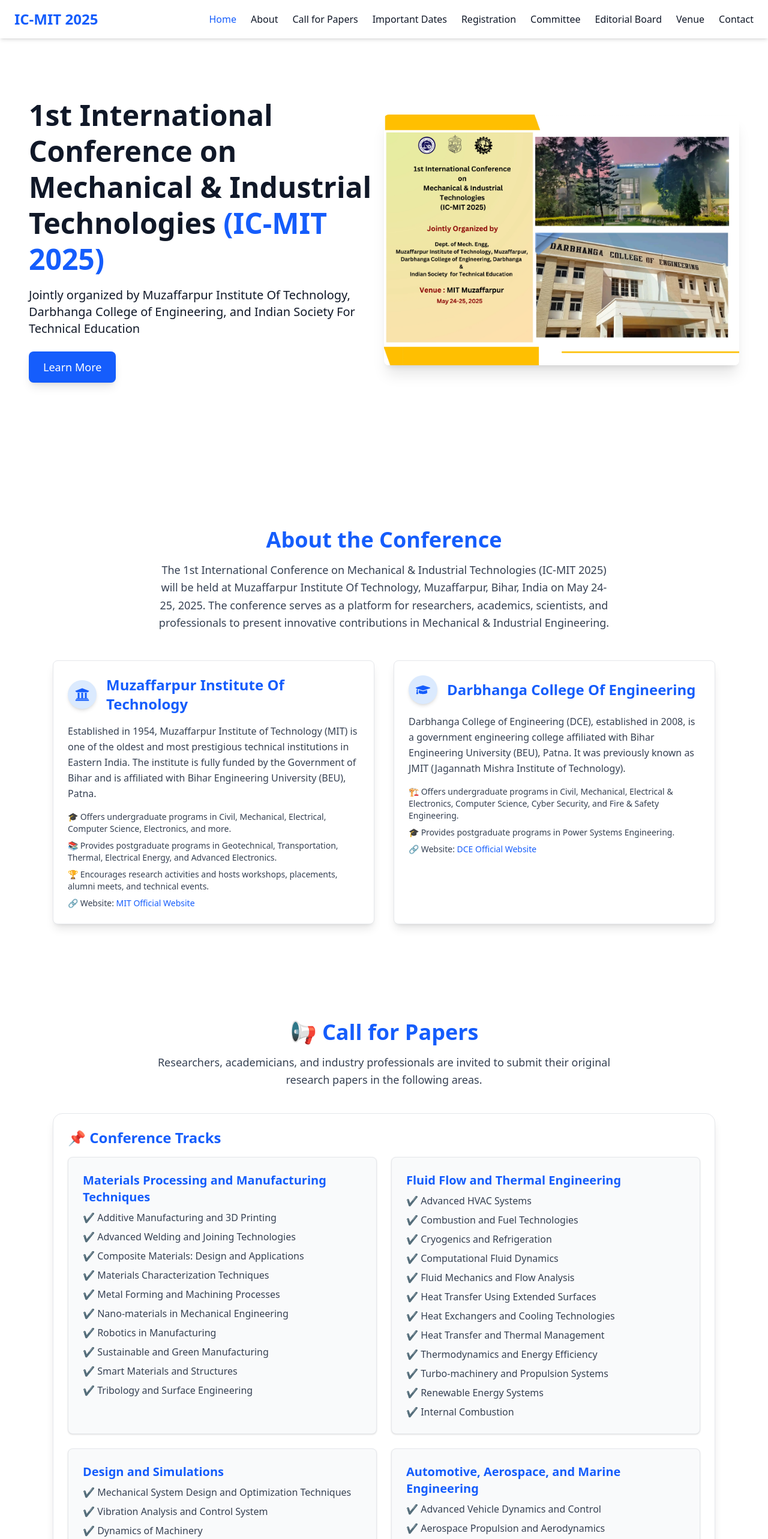
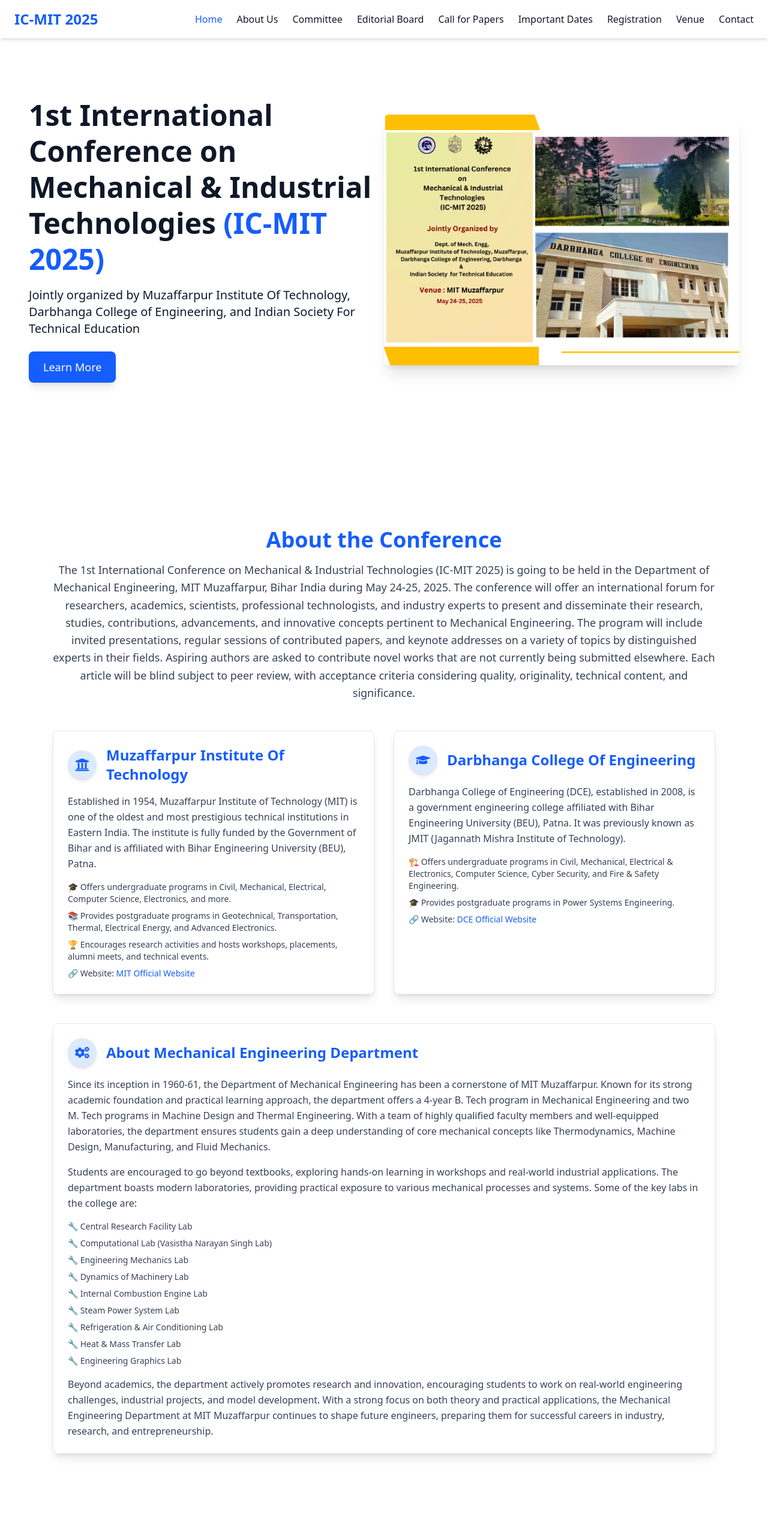
Before and after one commit to HarryOhm33/IC-MIT, a React (Vite) app: page / in a window 1280 px wide. Shown: the top 2566 px of the page at 60% size. Built offline with nearby package versions, Linux system fonts and the light colour scheme.

Commit message:
Added Some More Info

```diff
--- a/src/App.jsx
+++ b/src/App.jsx
@@ -15,11 +15,12 @@
       <Navbar />
       <Hero />
       <About />
+      <Committee />
+      <EditorialBoard />
       <CallForPapers />
       <ImportantDates />
       <RegistrationFees />
-      <Committee />
-      <EditorialBoard />
+
       <Venue />
       <ContactFooter />
     </div>
--- a/src/components/About.jsx
+++ b/src/components/About.jsx
@@ -1,5 +1,5 @@
 import { motion } from "framer-motion";
-import { FaUniversity, FaGraduationCap } from "react-icons/fa"; // Icons for visual appeal
+import { FaUniversity, FaGraduationCap, FaCogs } from "react-icons/fa"; // Added FaCogs for Mechanical Engineering
 
 export default function About() {
   return (
@@ -22,17 +22,25 @@
             About the Conference
           </motion.h2>
           <motion.p
-            className="mt-4 text-lg text-gray-700 max-w-3xl mx-auto leading-relaxed"
+            className="mt-4 text-lg text-gray-700 max-w-6xl mx-auto leading-relaxed"
             initial={{ opacity: 0 }}
             whileInView={{ opacity: 1 }}
             transition={{ duration: 1, delay: 0.4 }}
           >
             The 1st International Conference on Mechanical & Industrial
-            Technologies (IC-MIT 2025) will be held at Muzaffarpur Institute Of
-            Technology, Muzaffarpur, Bihar, India on May 24-25, 2025. The
-            conference serves as a platform for researchers, academics,
-            scientists, and professionals to present innovative contributions in
-            Mechanical & Industrial Engineering.
+            Technologies (IC-MIT 2025) is going to be held in the Department of
+            Mechanical Engineering, MIT Muzaffarpur, Bihar India during May
+            24-25, 2025. The conference will offer an international forum for
+            researchers, academics, scientists, professional technologists, and
+            industry experts to present and disseminate their research, studies,
+            contributions, advancements, and innovative concepts pertinent to
+            Mechanical Engineering. The program will include invited
+            presentations, regular sessions of contributed papers, and keynote
+            addresses on a variety of topics by distinguished experts in their
+            fields. Aspiring authors are asked to contribute novel works that
+            are not currently being submitted elsewhere. Each article will be
+            blind subject to peer review, with acceptance criteria considering
+            quality, originality, technical content, and significance.
           </motion.p>
         </motion.div>
 
@@ -132,6 +140,62 @@
             </ul>
           </motion.div>
         </div>
+
+        {/* About Mechanical Engineering Department */}
+        <motion.div
+          className="mt-12 bg-white p-6 rounded-lg shadow-lg border border-gray-200 hover:scale-[1.02] transition-transform duration-300"
+          initial={{ opacity: 0, y: 50 }}
+          whileInView={{ opacity: 1, y: 0 }}
+          transition={{ duration: 0.8, delay: 0.6 }}
+          viewport={{ once: true }}
+        >
+          <div className="flex items-center space-x-4">
+            <div className="p-3 bg-blue-100 rounded-full shadow-md">
+              <FaCogs className="text-blue-600 text-2xl" />
+            </div>
+            <h3 className="text-2xl font-semibold text-blue-600">
+              About Mechanical Engineering Department
+            </h3>
+          </div>
+          <p className="mt-4 text-gray-700 leading-relaxed">
+            Since its inception in 1960-61, the Department of Mechanical
+            Engineering has been a cornerstone of MIT Muzaffarpur. Known for its
+            strong academic foundation and practical learning approach, the
+            department offers a 4-year B. Tech program in Mechanical Engineering
+            and two M. Tech programs in Machine Design and Thermal Engineering.
+            With a team of highly qualified faculty members and well-equipped
+            laboratories, the department ensures students gain a deep
+            understanding of core mechanical concepts like Thermodynamics,
+            Machine Design, Manufacturing, and Fluid Mechanics.
+          </p>
+          <p className="mt-4 text-gray-700 leading-relaxed">
+            Students are encouraged to go beyond textbooks, exploring hands-on
+            learning in workshops and real-world industrial applications. The
+            department boasts modern laboratories, providing practical exposure
+            to various mechanical processes and systems. Some of the key labs in
+            the college are:
+          </p>
+          <ul className="mt-4 text-gray-700 text-sm space-y-2">
+            <li>🔧 Central Research Facility Lab</li>
+            <li>🔧 Computational Lab (Vasistha Narayan Singh Lab)</li>
+            <li>🔧 Engineering Mechanics Lab</li>
+            <li>🔧 Dynamics of Machinery Lab</li>
+            <li>🔧 Internal Combustion Engine Lab</li>
+            <li>🔧 Steam Power System Lab</li>
+            <li>🔧 Refrigeration & Air Conditioning Lab</li>
+            <li>🔧 Heat & Mass Transfer Lab</li>
+            <li>🔧 Engineering Graphics Lab</li>
+          </ul>
+          <p className="mt-4 text-gray-700 leading-relaxed">
+            Beyond academics, the department actively promotes research and
+            innovation, encouraging students to work on real-world engineering
+            challenges, industrial projects, and model development. With a
+            strong focus on both theory and practical applications, the
+            Mechanical Engineering Department at MIT Muzaffarpur continues to
+            shape future engineers, preparing them for successful careers in
+            industry, research, and entrepreneurship.
+          </p>
+        </motion.div>
       </div>
     </section>
   );
--- a/src/components/Navbar.jsx
+++ b/src/components/Navbar.jsx
@@ -24,10 +24,8 @@
       }
     };
 
-    // Add event listener for clicks outside the mobile menu
     document.addEventListener("mousedown", handleClickOutside);
 
-    // Cleanup the event listener
     return () => {
       document.removeEventListener("mousedown", handleClickOutside);
     };
@@ -39,16 +37,16 @@
       const sections = [
         "home",
         "about",
+        "committee",
+        "editorial-board",
         "call-for-papers",
         "dates",
         "registration",
         "venue",
-        "committee",
-        "editorial-board",
         "contact",
       ];
 
-      let foundSection = "home"; // Default to home
+      let foundSection = "home";
 
       for (const section of sections) {
         const element = document.getElementById(section);
@@ -93,105 +91,30 @@
 
         {/* Desktop Menu */}
         <div className="hidden md:flex space-x-6 text-gray-900">
+          {[
+            { to: "home", label: "Home" },
+            { to: "about", label: "About Us" },
+            { to: "committee", label: "Committee" },
+            { to: "editorial-board", label: "Editorial Board" },
+            { to: "call-for-papers", label: "Call for Papers" },
+            { to: "dates", label: "Important Dates" },
+            { to: "registration", label: "Registration" },
+            { to: "venue", label: "Venue" },
+            { to: "contact", label: "Contact" },
+          ].map((item) => (
             <Link
-            to="home"
+              key={item.to}
+              to={item.to}
               smooth={true}
               duration={500}
               offset={-80}
               className={`hover:text-blue-600 transition-colors duration-300 cursor-pointer ${
-              activeSection === "home" ? "text-blue-600" : ""
+                activeSection === item.to ? "text-blue-600" : ""
               }`}
             >
-            Home
+              {item.label}
             </Link>
-          <Link
-            to="about"
-            smooth={true}
-            duration={500}
-            offset={-80}
-            className={`hover:text-blue-600 transition-colors duration-300 cursor-pointer ${
-              activeSection === "about" ? "text-blue-600" : ""
-            }`}
-          >
-            About
-          </Link>
-          <Link
-            to="call-for-papers"
-            smooth={true}
-            duration={500}
-            offset={-80}
-            className={`hover:text-blue-600 transition-colors duration-300 cursor-pointer ${
-              activeSection === "call-for-papers" ? "text-blue-600" : ""
-            }`}
-          >
-            Call for Papers
-          </Link>
-          <Link
-            to="dates"
-            smooth={true}
-            duration={500}
-            offset={-80}
-            className={`hover:text-blue-600 transition-colors duration-300 cursor-pointer ${
-              activeSection === "dates" ? "text-blue-600" : ""
-            }`}
-          >
-            Important Dates
-          </Link>
-          <Link
-            to="registration"
-            smooth={true}
-            duration={500}
-            offset={-80}
-            className={`hover:text-blue-600 transition-colors duration-300 cursor-pointer ${
-              activeSection === "registration" ? "text-blue-600" : ""
-            }`}
-          >
-            Registration
-          </Link>
-          <Link
-            to="committee"
-            smooth={true}
-            duration={500}
-            offset={-80}
-            className={`hover:text-blue-600 transition-colors duration-300 cursor-pointer ${
-              activeSection === "committee" ? "text-blue-600" : ""
-            }`}
-          >
-            Committee
-          </Link>
-          <Link
-            to="editorial-board"
-            smooth={true}
-            duration={500}
-            offset={-80}
-            className={`hover:text-blue-600 transition-colors duration-300 cursor-pointer ${
-              activeSection === "editorial-board" ? "text-blue-600" : ""
-            }`}
-          >
-            Editorial Board
-          </Link>
-          <Link
-            to="venue"
-            smooth={true}
-            duration={500}
-            offset={-80}
-            className={`hover:text-blue-600 transition-colors duration-300 cursor-pointer ${
-              activeSection === "venue" ? "text-blue-600" : ""
-            }`}
-          >
-            Venue
-          </Link>
-          <Link
-            to="contact"
-            smooth={true}
-            duration={500}
-            offset={-80}
-            className={`hover:text-blue-600 transition-colors duration-300 cursor-pointer ${
-              activeSection === "contact" ? "text-blue-600" : ""
-            }`}
-          >
-            Contact
-          </Link>
+          ))}
         </div>
 
         {/* Mobile Menu Button */}
@@ -206,120 +129,37 @@
       {/* Mobile Menu */}
       {isOpen && (
         <motion.div
-          ref={mobileMenuRef} // Attach the ref to the mobile menu
+          ref={mobileMenuRef}
           className="md:hidden bg-white p-4 space-y-4 text-center text-gray-900 shadow-lg border-t border-gray-200"
           initial={{ opacity: 0, y: -20 }}
           animate={{ opacity: 1, y: 0 }}
           transition={{ duration: 0.3, ease: "easeOut" }}
         >
+          {[
+            { to: "home", label: "Home" },
+            { to: "about", label: "About Us" },
+            { to: "committee", label: "Committee" },
+            { to: "editorial-board", label: "Editorial Board" },
+            { to: "call-for-papers", label: "Call for Papers" },
+            { to: "dates", label: "Important Dates" },
+            { to: "registration", label: "Registration" },
+            { to: "venue", label: "Venue" },
+            { to: "contact", label: "Contact" },
+          ].map((item) => (
             <Link
-            to="home"
+              key={item.to}
+              to={item.to}
               smooth={true}
               duration={500}
               offset={-80}
               className={`block hover:text-blue-600 transition-colors duration-300 cursor-pointer ${
-              activeSection === "home" ? "text-blue-600" : ""
+                activeSection === item.to ? "text-blue-600" : ""
               }`}
               onClick={toggleMenu}
             >
-            Home
+              {item.label}
             </Link>
-          <Link
-            to="about"
-            smooth={true}
-            duration={500}
-            offset={-80}
-            className={`block hover:text-blue-600 transition-colors duration-300 cursor-pointer ${
-              activeSection === "about" ? "text-blue-600" : ""
-            }`}
-            onClick={toggleMenu}
-          >
-            About
-          </Link>
-          <Link
-            to="call-for-papers"
-            smooth={true}
-            duration={500}
-            offset={-80}
-            className={`block hover:text-blue-600 transition-colors duration-300 cursor-pointer ${
-              activeSection === "call-for-papers" ? "text-blue-600" : ""
-            }`}
-            onClick={toggleMenu}
-          >
-            Call for Papers
-          </Link>
-          <Link
-            to="dates"
-            smooth={true}
-            duration={500}
-            offset={-80}
-            className={`block hover:text-blue-600 transition-colors duration-300 cursor-pointer ${
-              activeSection === "dates" ? "text-blue-600" : ""
-            }`}
-            onClick={toggleMenu}
-          >
-            Important Dates
-          </Link>
-          <Link
-            to="registration"
-            smooth={true}
-            duration={500}
-            offset={-80}
-            className={`block hover:text-blue-600 transition-colors duration-300 cursor-pointer ${
-              activeSection === "registration" ? "text-blue-600" : ""
-            }`}
-            onClick={toggleMenu}
-          >
-            Registration
-          </Link>
-          <Link
-            to="committee"
-            smooth={true}
-            duration={500}
-            offset={-80}
-            className={`block hover:text-blue-600 transition-colors duration-300 cursor-pointer ${
-              activeSection === "committee" ? "text-blue-600" : ""
-            }`}
-            onClick={toggleMenu}
-          >
-            Committee
-          </Link>
-          <Link
-            to="editorial-board"
-            smooth={true}
-            duration={500}
-            offset={-80}
-            className={`block hover:text-blue-600 transition-colors duration-300 cursor-pointer ${
-              activeSection === "editorial-board" ? "text-blue-600" : ""
-            }`}
-            onClick={toggleMenu}
-          >
-            Editorial Board
-          </Link>
-          <Link
-            to="venue"
-            smooth={true}
-            duration={500}
-            offset={-80}
-            className={`block hover:text-blue-600 transition-colors duration-300 cursor-pointer ${
-              activeSection === "venue" ? "text-blue-600" : ""
-            }`}
-            onClick={toggleMenu}
-          >
-            Venue
-          </Link>
-          <Link
-            to="contact"
-            smooth={true}
-            duration={500}
-            offset={-80}
-            className={`block hover:text-blue-600 transition-colors duration-300 cursor-pointer ${
-              activeSection === "contact" ? "text-blue-600" : ""
-            }`}
-            onClick={toggleMenu}
-          >
-            Contact
-          </Link>
+          ))}
         </motion.div>
       )}
     </motion.nav>
```
Lines whose indentation alone changed are shown as unchanged.
